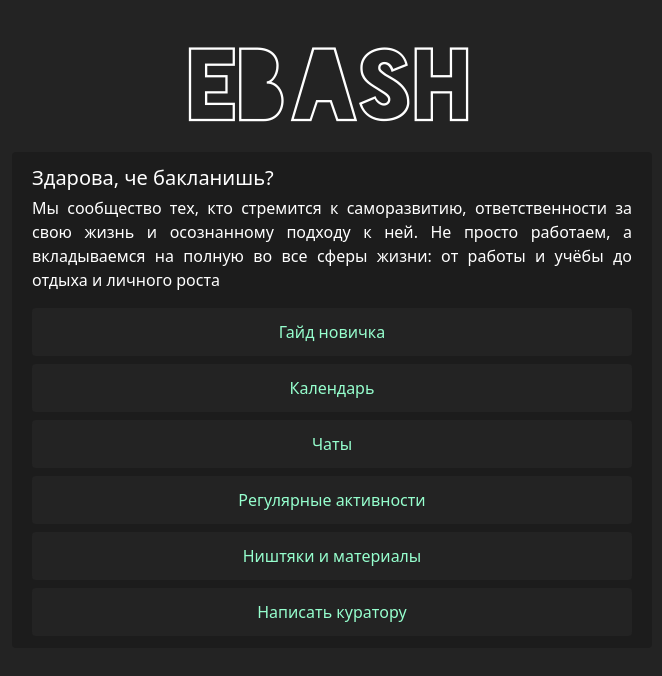
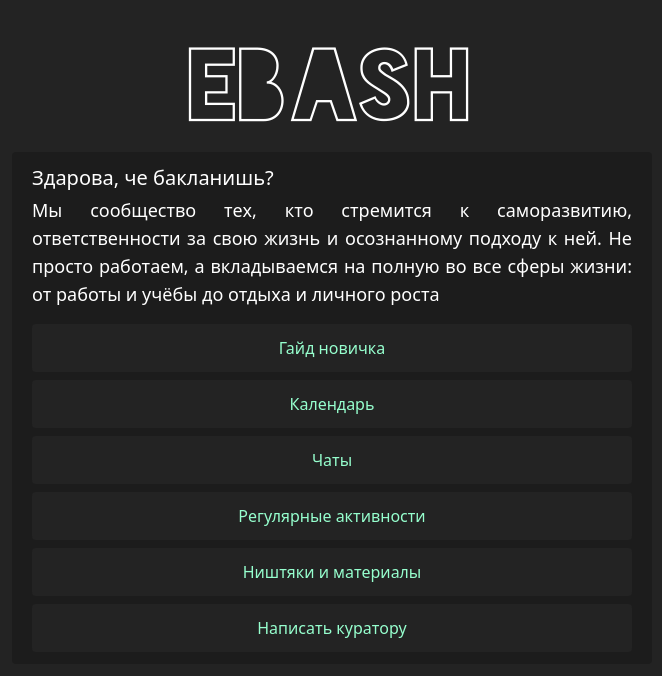
Before and after one commit to 0nlyssslatts/ebash-tma, a Next.js app: page / in a window 1280 px wide. Shown: the top 676 px of the page, without its empty margins (308-970 px from the left). Built offline with nearby package versions, Linux system fonts and the light colour scheme.

Commit message:
Добавил анимации, подправил стили, добавил возможность изменять стили некоторых компонентов

```diff
--- a/src/app/(home)/Home.tsx
+++ b/src/app/(home)/Home.tsx
@@ -1,6 +1,7 @@
 'use client';
 
 import Link from 'next/link';
+import { motion } from 'framer-motion';
 
 import { Button } from '@/components/ui/Button';
 import { DarkSection } from '@/components/ui/DarkSection';
@@ -10,6 +11,15 @@ import { Text } from '@/components/ui/Text';
 import { TextLight } from '@/components/ui/TextLight';
 
 export default function Home() {
+  const buttons = [
+    { href: '/guide', text: 'Гайд новичка' },
+    { href: '/meets', text: 'Календарь' },
+    { href: '/chats', text: 'Чаты' },
+    { href: '/moves', text: 'Регулярные активности' },
+    { href: '/bonus', text: 'Ништяки и материалы' },
+    { href: '/help', text: 'Написать куратору' },
+  ];
+
   return (
     <Page>
       <Header>EBASH</Header>
@@ -20,24 +30,18 @@ export default function Home() {
           просто работаем, а вкладываемся на полную во все сферы жизни: от работы и учёбы до отдыха и личного роста
         </TextLight>
         <div className="flex flex-col gap-2 mt-4">
-          <Link href="/guide">
-            <Button>Гайд новичка</Button>
-          </Link>
-          <Link href="/meets">
-            <Button>Календарь</Button>
-          </Link>
-          <Link href="/chats">
-            <Button>Чаты</Button>
-          </Link>
-          <Link href="/moves">
-            <Button>Регулярные активности</Button>
-          </Link>
-          <Link href="/bonus">
-            <Button>Ништяки и материалы</Button>
-          </Link>
-          <Link href="/help">
-            <Button>Написать куратору</Button>
-          </Link>
+          {buttons.map((button, index) => (
+            <motion.div
+              key={index}
+              initial={{ opacity: 0, y: 20 }}
+              animate={{ opacity: 1, y: 0 }}
+              transition={{ delay: index * 0.1, duration: 0.5 }}
+            >
+              <Link href={button.href}>
+                <Button>{button.text}</Button>
+              </Link>
+            </motion.div>
+          ))}
         </div>
       </DarkSection>
     </Page>
--- a/src/app/guide/Guide.tsx
+++ b/src/app/guide/Guide.tsx
@@ -10,7 +10,7 @@ import { TextLight } from '@/components/ui/TextLight';
 import { TextLighter } from '@/components/ui/TextLighter';
 
 export default function Guide() {
-  const check = ['f', 'wef', 'ewgr', 'wegwg', 'wegweg'];
+  const check = ['ознакомиться со словарем подписки', 'обратиться к кому-то из чата по имени и отчеству', 'написать #интро в общий чат', 'посмотреть все активности ЕБАШ', 'посмотреть все активности ЕБАШ'];
 
   return (
     <Page>
@@ -27,7 +27,7 @@ export default function Guide() {
       <Section>
         <Text>Чек-лист EБАШера</Text>
         <TextLighter>пункты кликабельные, нажимай на них</TextLighter>
-        <List listArray={check} />
+        <List className='text-base mt-3' listArray={check} />
       </Section>
     </Page>
   );
--- a/src/app/layout.tsx
+++ b/src/app/layout.tsx
@@ -34,11 +34,11 @@ export default function RootLayout({
   children: React.ReactNode;
 }>) {
   return (
-    <html lang="en">
+    <html lang="en" suppressHydrationWarning>
       <head>
         <Script src="https://telegram.org/js/telegram-web-app.js?56" strategy="beforeInteractive"/>
       </head>
-      <body className={`${blackout.variable} font-sans`}>{children}</body>
+      <body className={`${blackout.variable} ${montserrat.variable} font-sans`}>{children}</body>
     </html>
   );
 }
--- a/src/components/ui/List.tsx
+++ b/src/components/ui/List.tsx
@@ -1,8 +1,9 @@
-import ListItem from './ListItem';
+import { cn } from '@/lib/utils/utils';
+import { ListItem } from './ListItem';
 
-export function List({ listArray }: { listArray: string[] }) {
+export function List({ listArray, className }: { listArray: string[], className?: string }) {
   return (
-    <ul className="flex flex-col gap-2">
+    <ul className={cn('flex flex-col gap-2', className)}>
       {listArray.map((item: string, index: number) => {
         return <ListItem key={index} index={index + 1} item={item} />;
       })}
--- a/src/components/ui/ListItem.tsx
+++ b/src/components/ui/ListItem.tsx
@@ -1,10 +1,19 @@
+import { motion } from 'framer-motion';
+
 import { TextLight } from './TextLight';
 
-export default function ListItem({ item, index }: { item: string; index: number }) {
+export function ListItem({ item, index }: { item: string; index: number }) {
   return (
-    <li className="w-full flex flex-row gap-5  hover:cursor-pointer hover:bg-backgroundgreen bg-background text-textgreen py-3 rounded font-medium transition-all relative">
+    <motion.li
+      initial={{ opacity: 0, y: 20 }}
+      animate={{ opacity: 1, y: 0 }}
+      transition={{ delay: index * 0.1, duration: 0.5 }}
+      whileHover={{ scale: 1.02, transition: {} }}
+      whileTap={{ scale: 0.98, transition: {} }}
+      className="w-full flex flex-row gap-5  hover:cursor-pointer hover:bg-backgroundgreen text-textgreen px-3 py-2 rounded font-medium transition-all relative border rounded-lg"
+    >
       <span className="font-blackout text-2xl font-normal">{index.toString()}</span>
-      <TextLight>{item}</TextLight>
-    </li>
+      <TextLight className='text-base'>{item}</TextLight>
+    </motion.li>
   );
 }
--- a/src/components/ui/Text.tsx
+++ b/src/components/ui/Text.tsx
@@ -1,5 +1,6 @@
+import { cn } from '@/lib/utils/utils';
 import { ReactNode } from 'react';
 
-export function Text({ children }: { children: ReactNode }) {
-  return <p className="font-montsserat text-xl font-medium mb-1">{children}</p>;
+export function Text({ children, className }: { children: ReactNode, className?: string }) {
+  return <p className={cn('font-montsserat text-xl font-medium mb-1', className)}>{children}</p>;
 }
--- a/src/components/ui/TextLight.tsx
+++ b/src/components/ui/TextLight.tsx
@@ -1,5 +1,6 @@
+import { cn } from '@/lib/utils/utils';
 import { ReactNode } from 'react';
 
-export function TextLight({ children }: { children: ReactNode }) {
-  return <p className="font-montsserat text-base font-light mb-1">{children}</p>;
+export function TextLight({ children, className }: { children: ReactNode, className?: string }) {
+  return <p className={cn('font-montsserat text-lg font-light mb-1', className)}>{children}</p>;
 }
```
Also changed, not shown: src/hooks/useTelegram.ts (+7 -15 lines).
